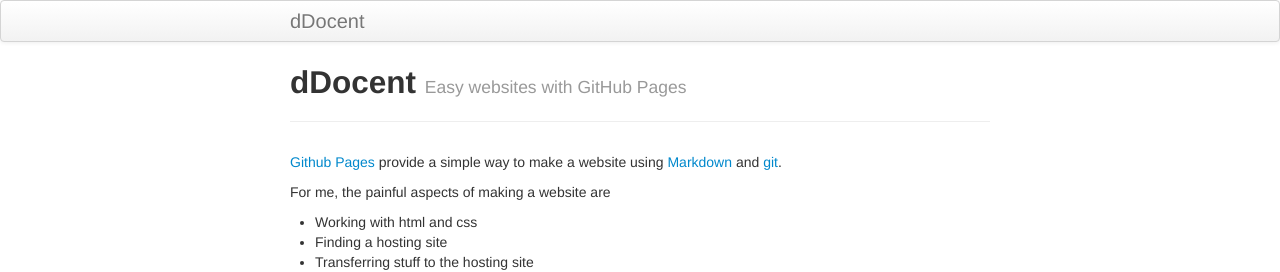
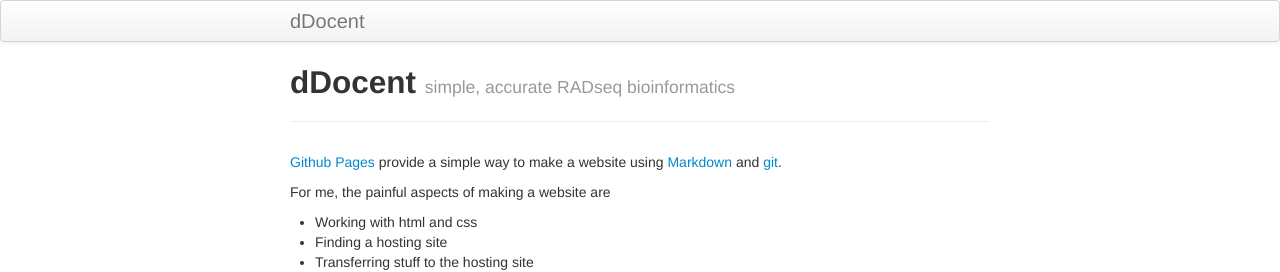
Before and after one commit to jpuritz/dDocent, a Jekyll site: the page built from index.md, in a window 1280 px wide. Shown: the top 272 px of the page. Built offline with Jekyll 4.4.1, drawn with Linux system fonts in a browser that asks for light colours.

Commit message:
Initial commit of web site

```diff
--- a/index.md
+++ b/index.md
@@ -1,8 +1,8 @@
 ---
 layout: page
 title: dDocent
-tagline: Easy websites with GitHub Pages
-description: Minimal tutorial on making a simple website with GitHub Pages
+tagline: simple, accurate RADseq bioinformatics
+description:
 ---
 
 [Github Pages](http://pages.github.com) provide a simple way to make a
```
